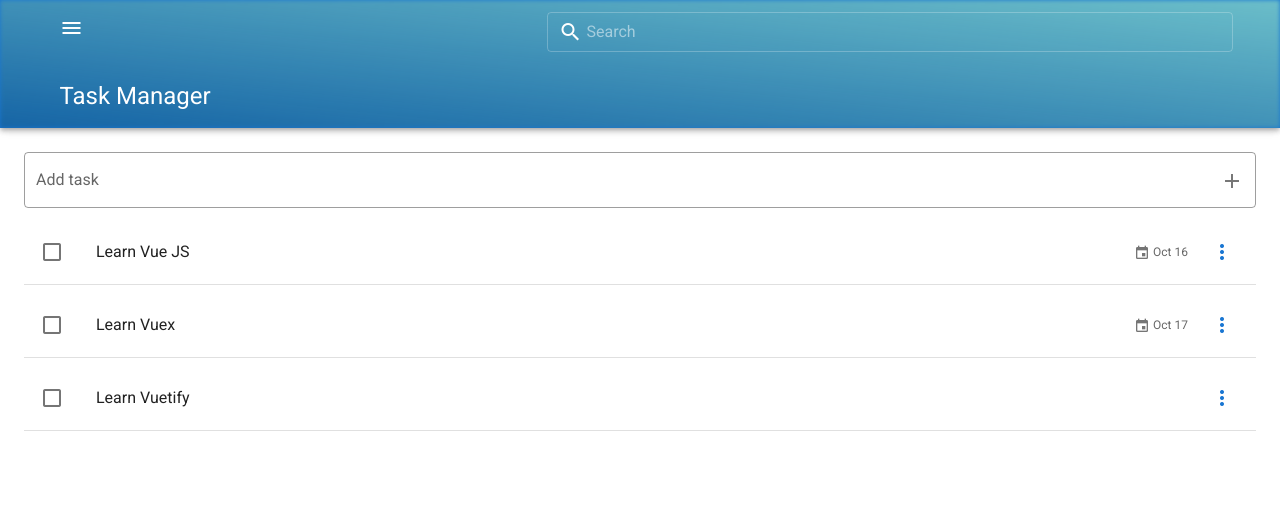
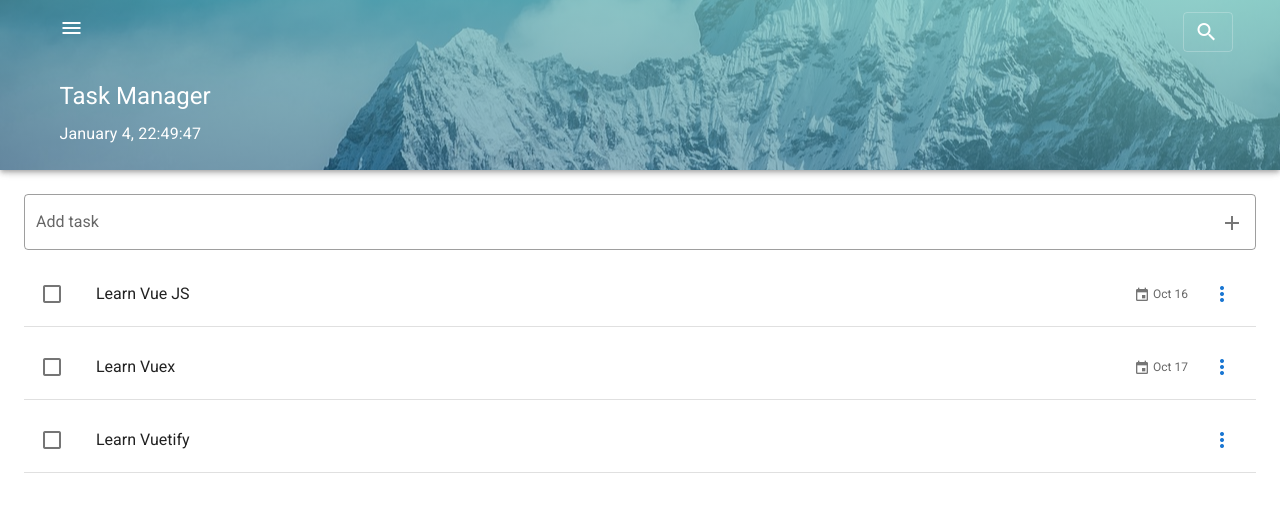
Before and after one commit to shaolinmkz/vuetify, a Vue app: page /#/todo in a window 1280 px wide. Shown: the top 512 px of the page. Built offline with nearby package versions, Linux system fonts and the light colour scheme.

Commit message:
add real time and update the collapse initial value to false

```diff
--- a/src/App.vue
+++ b/src/App.vue
@@ -23,7 +23,14 @@
       </v-list>
     </v-navigation-drawer>
 
-    <v-app-bar app color="primary" dark shrink-on-scroll src="mountain.jpg">
+    <v-app-bar
+      app
+      color="primary"
+      height="170"
+      dark
+      shrink-on-scroll
+      src="mountain.jpg"
+    >
       <template v-slot:img="{ props }">
         <v-img
           v-bind="props"
@@ -45,6 +52,9 @@
         <v-row class="ml-0">
           <v-app-bar-title>Task Manager</v-app-bar-title>
         </v-row>
+        <v-row class="ml-0">
+          <span class="text-subtitle-1">{{ dateValue | formatDate }}</span>
+        </v-row>
       </v-container>
     </v-app-bar>
 
@@ -57,8 +67,13 @@
 </template>
 
 <script>
+import Vue from "vue";
+import { format } from "date-fns";
+
 let searchTimerRef = null;
-export default {
+let getDateRef = null;
+
+export default Vue.extend({
   components: {
     "snack-bar": () => import("./components/Shared/SnackBar.vue"),
     "search-field": () => import("./components/Shared/SearchField.vue"),
@@ -70,6 +85,7 @@ export default {
       { title: "About", icon: "mdi-help-circle-outline", to: "/about" },
     ],
     right: null,
+    dateValue: new Date(),
   }),
   methods: {
     handleChange(value) {
@@ -78,8 +94,24 @@ export default {
         this.$store.commit("searchTask", value);
       }, 500);
     },
+    getDate() {
+      getDateRef = setInterval(() => {
+        this.dateValue = new Date();
+      }, 1000);
+    },
   },
-};
+  filters: {
+    formatDate(value) {
+      return format(new Date(value), "MMMM d, H:mm:ss");
+    },
+  },
+  mounted() {
+    this.getDate();
+  },
+  unmounted() {
+    clearInterval(getDateRef);
+  },
+});
 </script>
 
 <style lang="scss">
--- a/src/components/Shared/SearchField.vue
+++ b/src/components/Shared/SearchField.vue
@@ -23,7 +23,7 @@ export default {
   props: ["searchTerm", "onSearch"],
   data() {
     return {
-      collapse: false,
+      collapse: true,
     }
   }
 };
```
